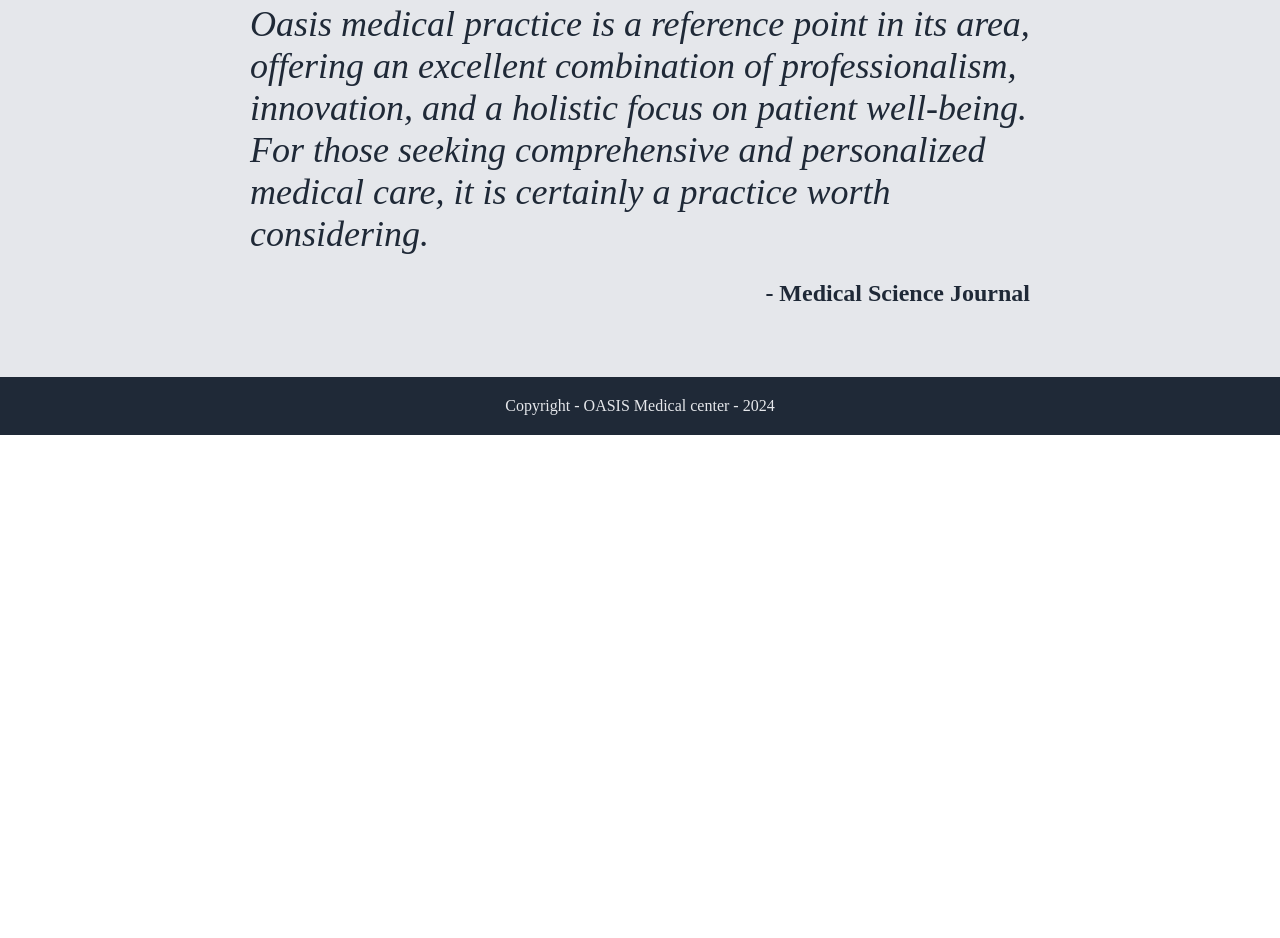
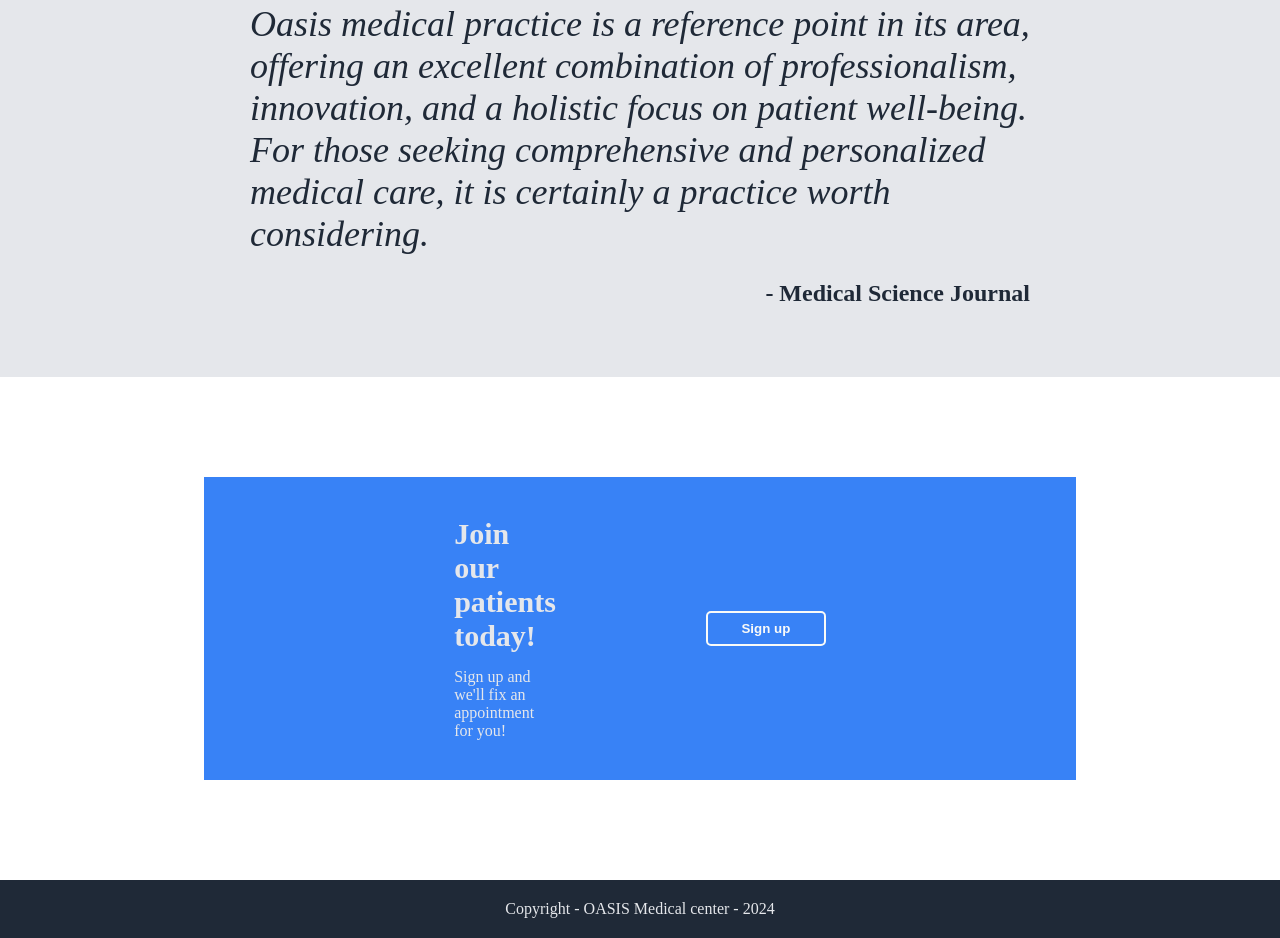
Before and after one commit to Anatocip/landingpage, a plain HTML site: page index.html in a window 1280 px wide. Shown: the part 841-1779 px from the top of the page. Before the commit the page ends 1276 px from the top, so only its background shows below. Drawn offline with Linux system fonts and the light colour scheme.

Commit message:
all fixed except the squares.

```diff
--- a/index.html
+++ b/index.html
@@ -44,12 +44,17 @@
         <div class="signature">- Medical Science Journal</div>
     </div>
 
-
-
-
-
-
-    <div class="calltoaction"></div>
+    <div class="calltoaction">
+        <div class="bigbutton">
+            <div class="bbleft">
+            <div class="call">Join our patients today!</div>
+            <div class="howto">Sign up and we'll fix an appointment for you!</div>
+            </div>
+            <div class="bbright">
+            <button>Sign up</button>
+            </div>
+        </div>
+    </div>
     <div class="footer">
         <div class="copyright">Copyright - OASIS Medical center - 2024</div>
     </div>
--- a/styles.css
+++ b/styles.css
@@ -49,7 +49,7 @@ ul {
         .lefthero {
             display: flex;
             flex-direction: column;
-            justify-content: space-between;
+
             gap: 20px;
             width: 600px;
         }
@@ -66,9 +66,9 @@ ul {
         }
 
         img {
-            height: 225px;
+            height: 200px;
         }
-        button {
+        .hero button {
             background-color: #3882f6;
             color: #F9FAF8;
             width: 120px;
@@ -78,7 +78,7 @@ ul {
             font-weight: bold;
         }
 
-/*this section has to be improved*/
+/*this section HAS to be improved*/
 
 .information {
     display: flex;
@@ -125,7 +125,6 @@ ul {
     background-color: #E5E7EB;
     display: flex;
     flex-direction: column;
-    flex: 1 1 auto;
     padding: 80px 250px 70px 250px;
 }
     .textquote {
@@ -143,17 +142,63 @@ ul {
         font-size: 24px;
         padding-top: 25px;
     }
+.calltoaction {
+    display: flex;
+    justify-content: center;
+    align-items: center;
+    padding: 100px 250px;
+    flex: 1 1 auto;
+}
+    .bigbutton {
+        display: flex;
+        background-color: #3882f6;
+        padding: 40px 250px;
+        gap: 150px;
+        justify-content: center;
+        align-items: center;
+
+    }
+    .bbleft {
+        display: flex;
+        flex-direction: column;
+        color: #E5E7EB;
+        gap: 15px;
+    }
+    .call {
+        font-size: 30px;
+        font-weight: bold;
+    }
+
+    .bbright {
+        display: flex;
+        justify-content: center;
+        align-content: center;
+    }
+
+
+    .calltoaction button {
+        background-color: #3882f6;
+        color: #F9FAF8;
+        width: 120px;
+        height: 35px;
+        border-radius: 5px;
+        border-width: 2px;
+        border-color: #F9FAF8;
+        font-weight: bold;
+        border-style: solid;
+
+    }
+
+
+
+
+
 
 .footer {
     background-color: #1F2937;
     color: #E5E7EB;
-    margin-bottom: 0;
     display: flex;
     padding: 20px;
     justify-content: center;
     align-items: center;
 }
-    .copyright {
-
-
-    }
```
